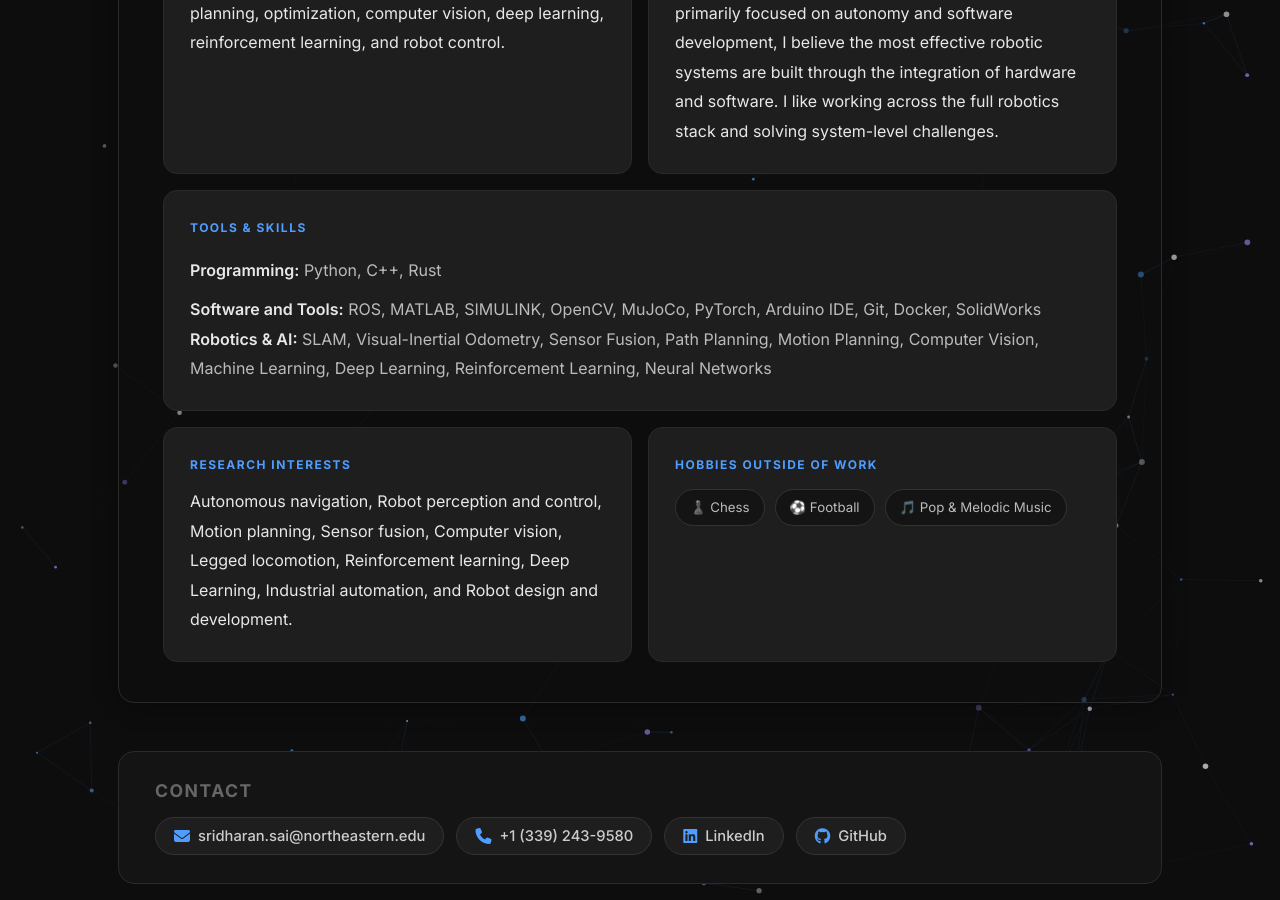
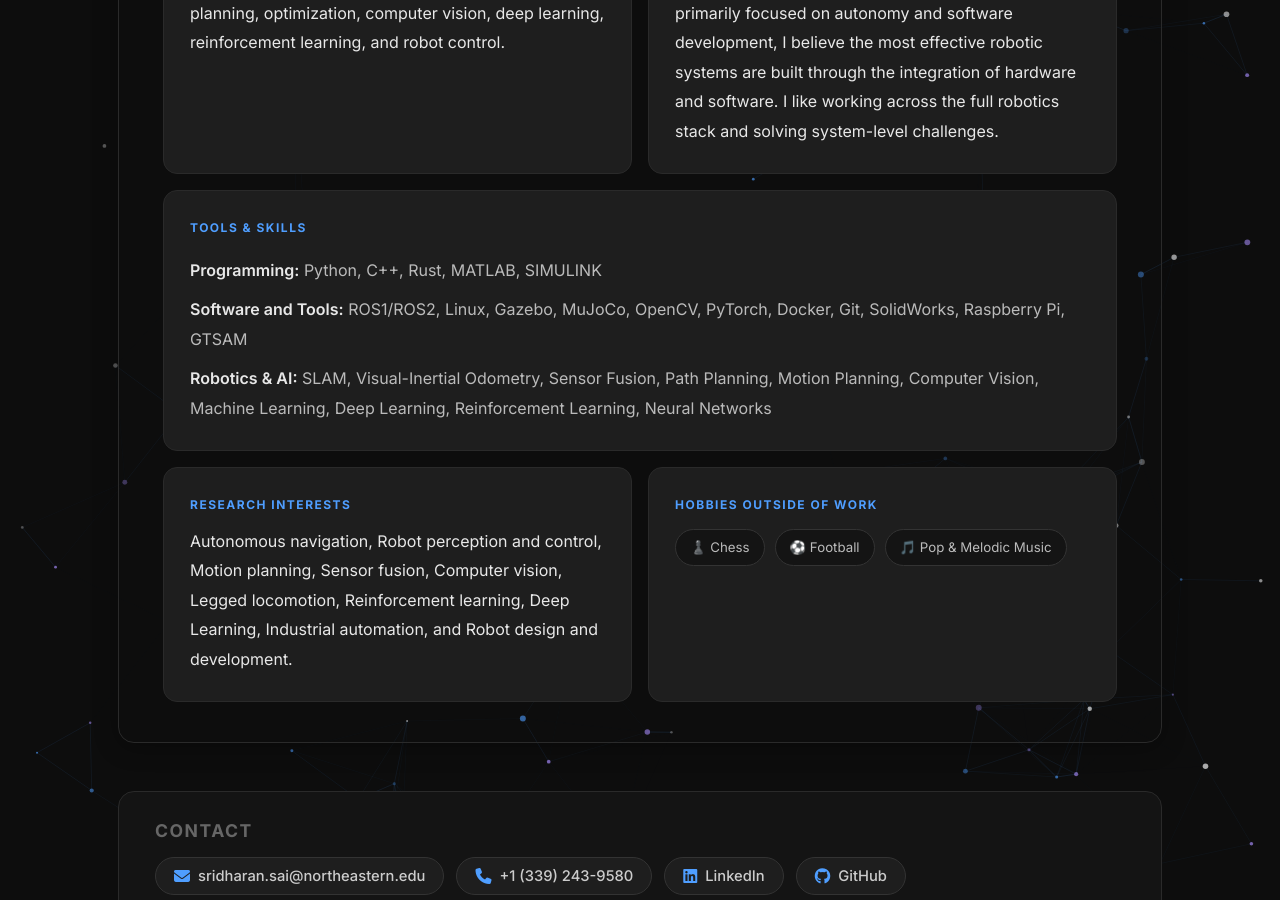
Before and after one commit to Sairamzz/Sairamzz.github.io, a Jekyll site: the page built from index.md, in a window 1280 px wide and 900 px high, scrolled down 1219 px. Built offline with Jekyll 4.4.1, drawn with Linux system fonts in a browser that asks for light colours; nearby versions of some CDN libraries.

Commit message:
Update index.md

```diff
--- a/index.md
+++ b/index.md
@@ -41,11 +41,11 @@ title: About
     <div style="font-size:0.75rem; font-weight:700; letter-spacing:1.5px; text-transform:uppercase; color:#4f9eff; margin-bottom:18px;">Tools & Skills</div>
     <p style="color:#e8e8e8; font-size:1rem; line-height:1.85; margin:0 0 10px;">
       <strong>Programming:</strong>
-      <span style="color:#bbb;"> Python, C++, Rust</span>
+      <span style="color:#bbb;"> Python, C++, Rust, MATLAB, SIMULINK</span>
     </p>
-    <p style="color:#e8e8e8; font-size:1rem; line-height:1.85; margin:0;">
+    <p style="color:#e8e8e8; font-size:1rem; line-height:1.85; margin:0 0 10px;">
       <strong>Software and Tools:</strong>
-      <span style="color:#bbb;"> ROS, MATLAB, SIMULINK, OpenCV, MuJoCo, PyTorch, Arduino IDE, Git, Docker, SolidWorks</span>
+      <span style="color:#bbb;"> ROS1/ROS2, Linux, Gazebo, MuJoCo, OpenCV, PyTorch, Docker, Git, SolidWorks, Raspberry Pi, GTSAM </span>
     </p>
     <p style="color:#e8e8e8; font-size:1rem; line-height:1.85; margin:0;">
       <strong>Robotics & AI:</strong>
```
